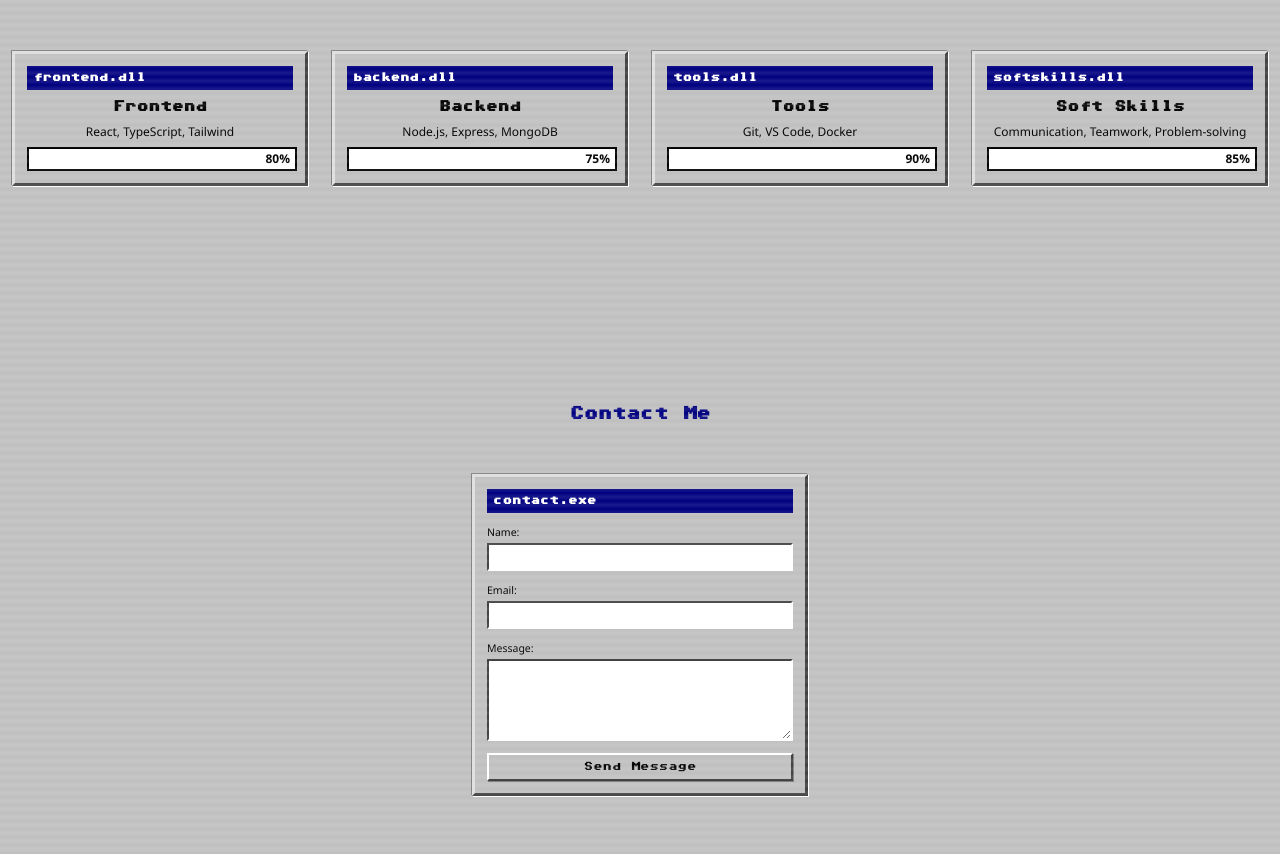
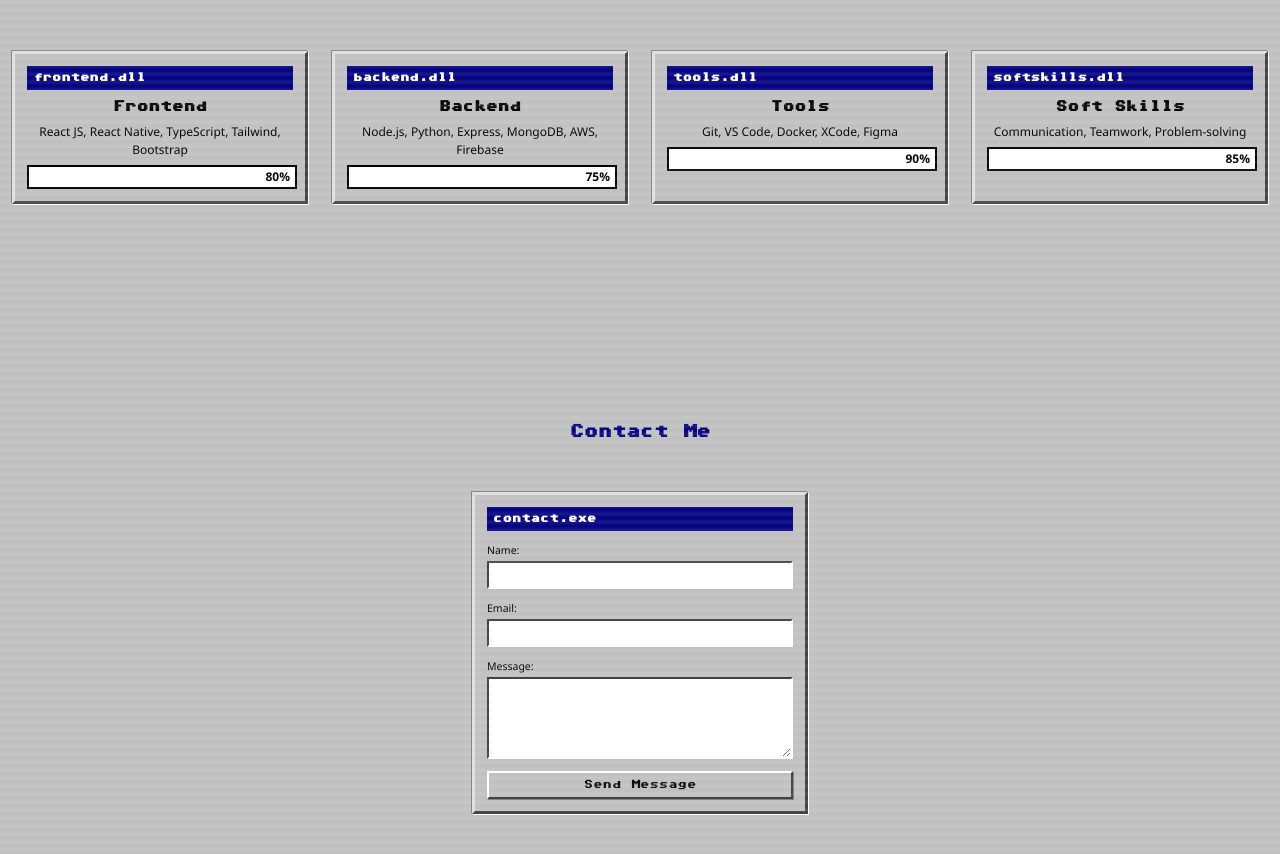
Before and after one commit to Liam-Woods-8/Windows-Portfolio, a React (Create React App) app in the folder client/: page / in a window 1280 px wide. Shown: the part 1504-2358 px from the top of the page. Built offline with nearby package versions, Linux system fonts and the light colour scheme.

Commit message:
Updating skills and more

```diff
--- a/client/src/pages/Home.tsx
+++ b/client/src/pages/Home.tsx
@@ -411,7 +411,7 @@ const Home: React.FC<HomeProps> = ({ onLoadingChange }) => {
                 <span className="commodore-text">frontend.dll</span>
               </div>
               <h3 className="text-xl font-bold mb-2 commodore-text">Frontend</h3>
-              <p className="text-black win98-text mb-2">React, TypeScript, Tailwind</p>
+              <p className="text-black win98-text mb-2">React JS, React Native, TypeScript, Tailwind, Bootstrap</p>
               <div className="win98-progress-bar mt-2 relative">
                 <div className="win98-progress-segments" style={{ opacity: skillsLoaded ? 1 : 0, transition: 'opacity 1s ease-in-out' }}>
                   {skillsLoaded && renderProgressSegments(80)}
@@ -424,7 +424,7 @@ const Home: React.FC<HomeProps> = ({ onLoadingChange }) => {
                 <span className="commodore-text">backend.dll</span>
               </div>
               <h3 className="text-xl font-bold mb-2 commodore-text">Backend</h3>
-              <p className="text-black win98-text mb-2">Node.js, Express, MongoDB</p>
+              <p className="text-black win98-text mb-2">Node.js, Python, Express, MongoDB, AWS, Firebase</p>
               <div className="win98-progress-bar mt-2 relative">
                 <div className="win98-progress-segments" style={{ opacity: skillsLoaded ? 1 : 0, transition: 'opacity 1s ease-in-out' }}>
                   {skillsLoaded && renderProgressSegments(75)}
@@ -437,7 +437,7 @@ const Home: React.FC<HomeProps> = ({ onLoadingChange }) => {
                 <span className="commodore-text">tools.dll</span>
               </div>
               <h3 className="text-xl font-bold mb-2 commodore-text">Tools</h3>
-              <p className="text-black win98-text mb-2">Git, VS Code, Docker</p>
+              <p className="text-black win98-text mb-2">Git, VS Code, Docker, XCode, Figma</p>
               <div className="win98-progress-bar mt-2 relative">
                 <div className="win98-progress-segments" style={{ opacity: skillsLoaded ? 1 : 0, transition: 'opacity 1s ease-in-out' }}>
                   {skillsLoaded && renderProgressSegments(90)}
```
